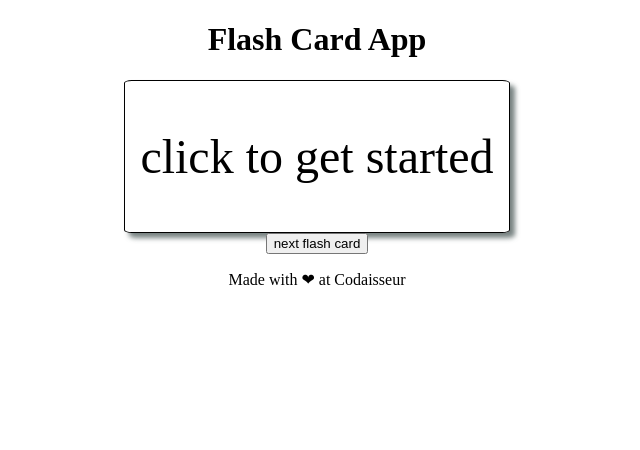
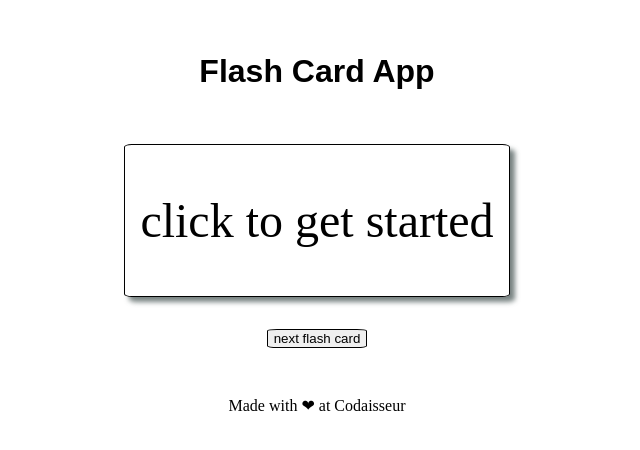
Before and after one commit to dustywsaunders/flashcard-app, a plain HTML site: page index.html in a window 1280 px wide. Shown: the whole page, without its empty margins (323-963 px from the left). Drawn offline with Linux system fonts and the light colour scheme.

Commit message:
fix paddings

```diff
--- a/index.html
+++ b/index.html
@@ -19,7 +19,7 @@
             <span class="tooltiptext">Display hint</span>
         </div> -->
         <section>
-            <input id="nextButton" type="button" value="next flash card" onclick="nextCard()" />
+            <input class="button"  id="nextButton" type="button" value="next flash card" onclick="nextCard()" />
         </section>
     </main>
     <footer>
--- a/style.css
+++ b/style.css
@@ -5,6 +5,11 @@ body {
     font-size: 100%;
     text-align: center;
     margin: 0 auto;
+}
+
+h1 {
+  padding: 2rem;
+  font-family: 'Montserrat', sans-serif;
 }
 
 /* CARD SET STYLING */
@@ -29,6 +34,12 @@ body {
     font-size: 3rem;
 }
 
+
+.button{
+  margin: 2rem;
+  border: solid 1px;
+  border-radius: 10%;
+}
 
 
 
```
